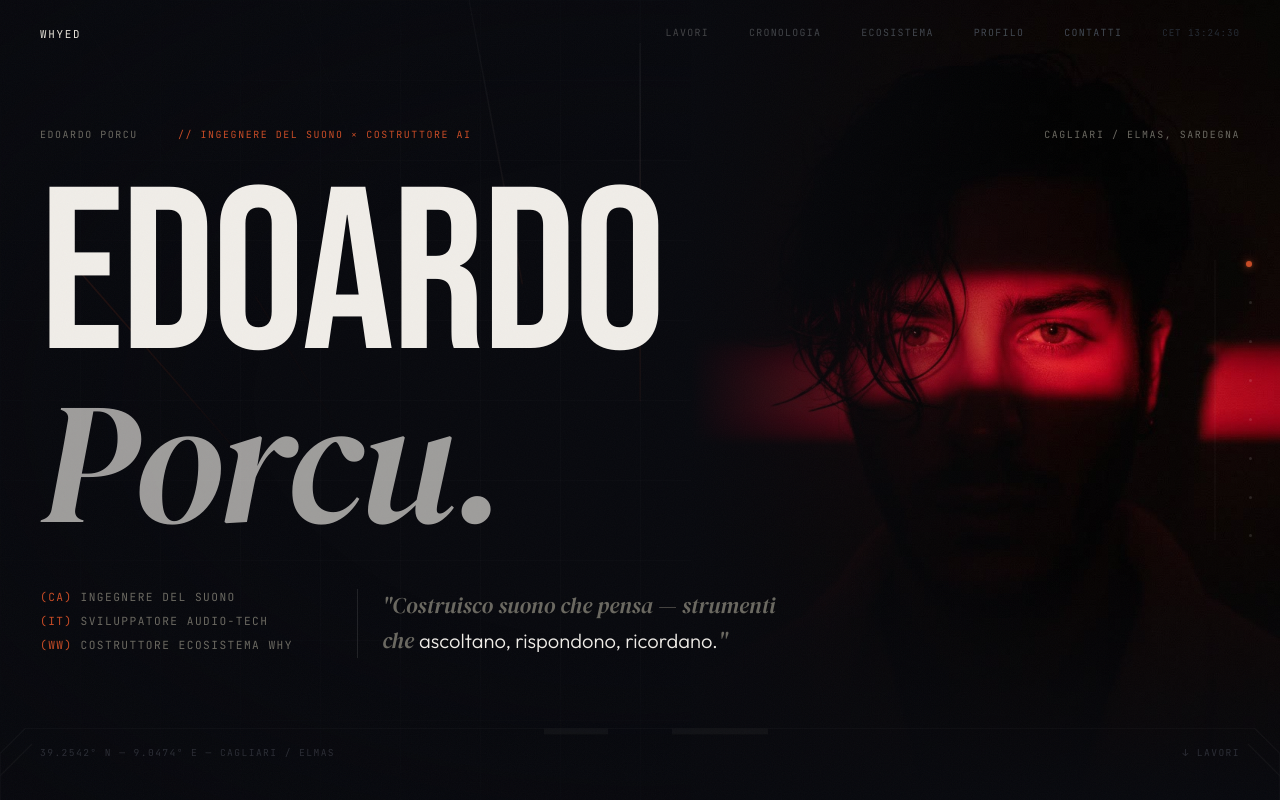
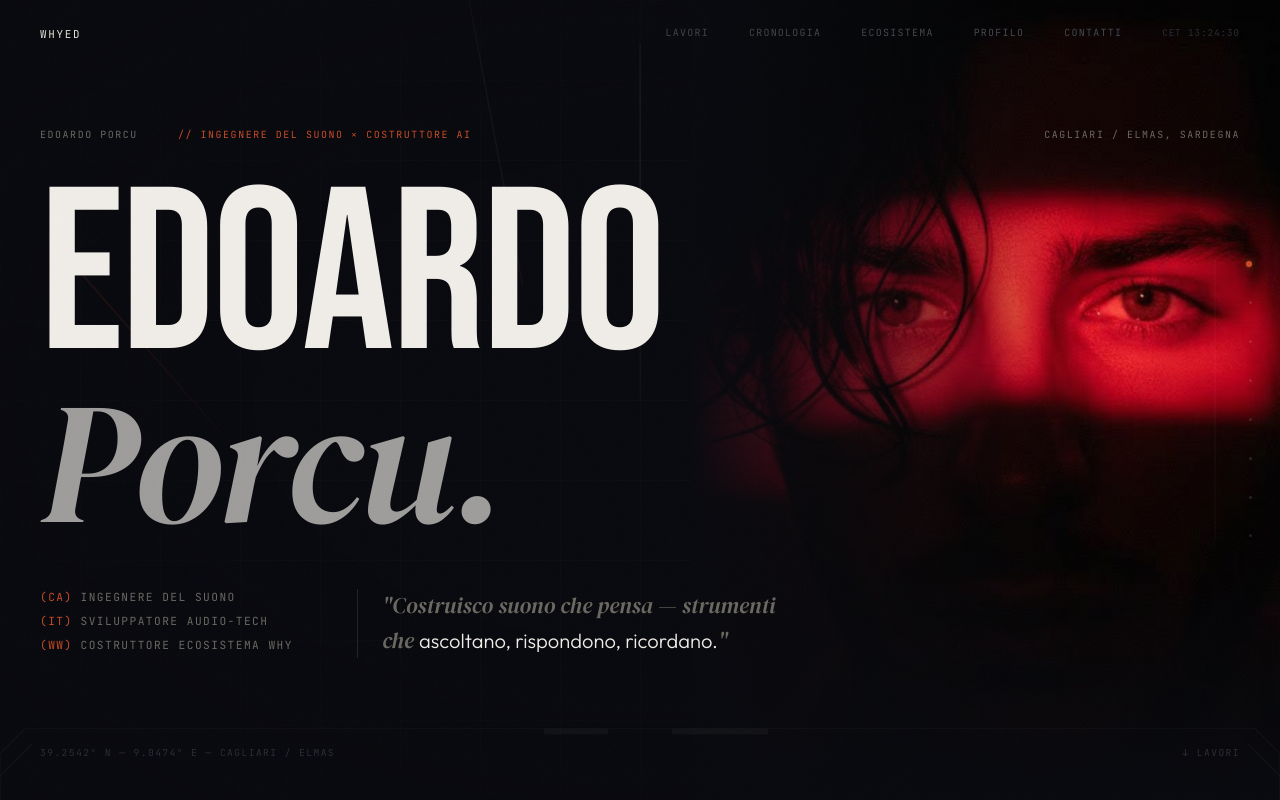
Before and after one commit to OfficialWhyEd/whyed-portfolio, a Next.js app: page / in a window 1280 px wide. Shown: the top 800 px of the page. Built offline with nearby package versions, Linux system fonts and the light colour scheme.

Commit message:
scala foto rossa 1.8x per matchare zoom close-up
Co-Authored-By: Claude Sonnet 4.6 <noreply@anthropic.com>

```diff
--- a/components/Hero.jsx
+++ b/components/Hero.jsx
@@ -129,8 +129,8 @@ export default function Hero({ ready }) {
           }}
         />
 
-        {/* Layer rosso: foto con fascia orizzontale */}
-        <div ref={redLayerRef} style={{ position: "absolute", inset: 0 }}>
+        {/* Layer rosso: scalato per matchare il close-up della foto naturale */}
+        <div ref={redLayerRef} style={{ position: "absolute", inset: 0, overflow: "hidden" }}>
           <img
             src="/edoardo-eyes-amber.jpg"
             alt=""
@@ -138,8 +138,10 @@ export default function Hero({ ready }) {
               width: "100%",
               height: "100%",
               objectFit: "cover",
-              objectPosition: "28% 70%",
+              objectPosition: "38% 54%",
               display: "block",
+              transform: "scale(1.8)",
+              transformOrigin: "42% 54%",
             }}
           />
         </div>
```
